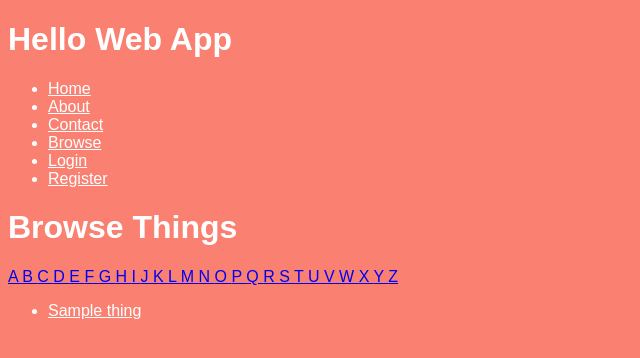
After one commit to vinniestratz/HelloWebAppTest, a Django app: page /browse/name/ in a window 1280 px wide. The commit adds this page. Shown: the top 358 px of the page, without its empty margins (0-640 px from the left). Run offline with Django 3.2, Linux system fonts and the light colour scheme; tables that the repository leaves empty hold one stand-in row (values such as "Sample post").

Commit message:
Redirects update

```diff
--- a/collection/templates/base.html
+++ b/collection/templates/base.html
@@ -18,6 +18,7 @@
         <li><a href="{% url 'home' %}">Home</a></li>
         <li><a href="{% url 'about' %}">About</a></li>
         <li><a href="{% url 'contact' %}">Contact</a></li>
+        <li><a href="{% url 'browse' %}">Browse</a></li>
         {% if user.is_authenticated %}
         <li>
           <a href="{% url 'auth_logout' %}">Logout</a>
--- /dev/null
+++ b/collection/templates/search/search.html
@@ -0,0 +1,30 @@
+{% extends 'base.html' %}
+{% block title %}
+    Browse - {{ block.super }}
+{% endblock title %}
+
+{% block content %}
+    <h1>
+        Browse Things{% if initial %} Starting with
+        '{{ initial|title }}'{% endif %}
+    </h1>
+
+    {% for letter in 'abcdefghijklmnopqrstuvwxyz' %}
+    <a href="{% url 'browse_by_name' initial=letter %}"
+    {% if initial == letter %}class="active"{% endif %}>
+        {{ letter|upper }}
+    </a>
+    {% endfor %}
+
+    {% for thing in things %}
+    <ul>
+        <li>
+            <a href="{% url 'thing_detail' slug=thing.slug %}">
+                {{ thing.name }}
+            </a>
+        </li>
+    </ul>
+    {% empty %}
+    <p>Sorry, no results!</p>
+    {% endfor %}
+{% endblock content %}
--- a/collection/templates/things/edit_thing.html
+++ b/collection/templates/things/edit_thing.html
@@ -12,4 +12,7 @@
     <button type="reset">Reset</button>
   </form>
   <a href="{% url 'thing_detail' slug=thing.slug %}">Cancel</a>
+  <a href="{% url 'password_change' %}">
+    Change password
+</a>
   {% endblock %}
--- a/collection/views.py
+++ b/collection/views.py
@@ -81,6 +81,19 @@ def create_thing(request):
             })
 
 
+def browse_by_name(request, initial=None):
+    if initial:
+        things = Thing.objects.filter(name__istartswith=initial)
+        things = things.order_by('name')
+    else:
+        things = Thing.objects.all().order_by('name')
+
+    return render(request, 'search/search.html', {
+        'things': things,
+        'initial': initial,
+    })
+
+
 def about(request):
     # new view
     return render(request, 'about.html')
--- a/hellowebapp/urls.py
+++ b/hellowebapp/urls.py
@@ -1,6 +1,6 @@
 from django.conf.urls import url, include
 from django.contrib import admin
-from django.views.generic import TemplateView
+from django.views.generic import TemplateView, RedirectView
 from collection import views
 from collection.backends import MyRegistrationView
 from django.contrib.auth.views import (
@@ -8,6 +8,8 @@ from django.contrib.auth.views import (
     password_reset_done,
     password_reset_confirm,
     password_reset_complete,
+    password_change,
+    password_change_done,
 )
 
 urlpatterns = [
@@ -16,10 +18,19 @@ urlpatterns = [
     url(r'^contact/$',
         TemplateView.as_view(template_name='contact.html'),
         name='contact'),
+    # redirect view things
+    url(r'^things/$', RedirectView.as_view(pattern_name='browse', permanent=True)),
     url(r'^things/(?P<slug>[-\w]+)/$', views.thing_detail,
         name='thing_detail'),
     url(r'^things/(?P<slug>[-\w]+)/edit/$',
         views.edit_thing, name='edit_thing'),
+    # redirect view browse
+    url(r'^browse/$', RedirectView.as_view(pattern_name='browse', permanent=True)),
+    # our new browse flow
+    url(r'^browse/name/$',
+        views.browse_by_name, name='browse'),
+    url(r'^browse/name/(?P<initial>[-\w]+)/$',
+        views.browse_by_name, name='browse_by_name'),
     # new password reset urls
     url(r'^accounts/password/reset/$', password_reset,
         {'template_name': 'registration/password_reset_form.html'},
@@ -28,6 +39,13 @@ urlpatterns = [
         password_reset_done,
         {'template_name': 'registration/password_reset_done.html'},
         name="password_reset_done"),
+    # new url definitions
+    url(r'^accounts/password/change/$', password_change, {
+        'template_name': 'registration/password_change_form.html'},
+        name='password_change'),
+    url(r'^accounts/password/change/done/$', password_change_done,
+        {'template_name': 'registration/password_change_done.html'},
+        name='password_change_done'),
     # below all one line
     url(r'^accounts/password/reset/(?P<uidb64>[0-9A-Za-z_\-]+)/(?P<token>[0-9A-Za-z]{1,13}-[0-9A-Za-z]{1,20})/$',
         password_reset_confirm,
```
